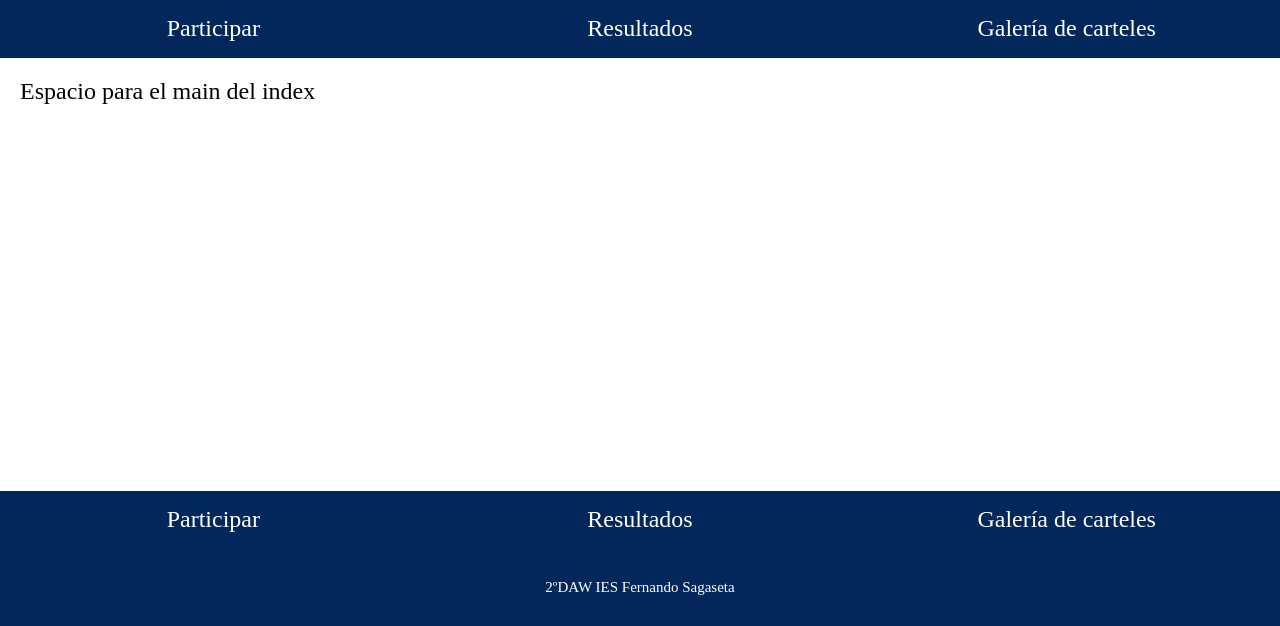
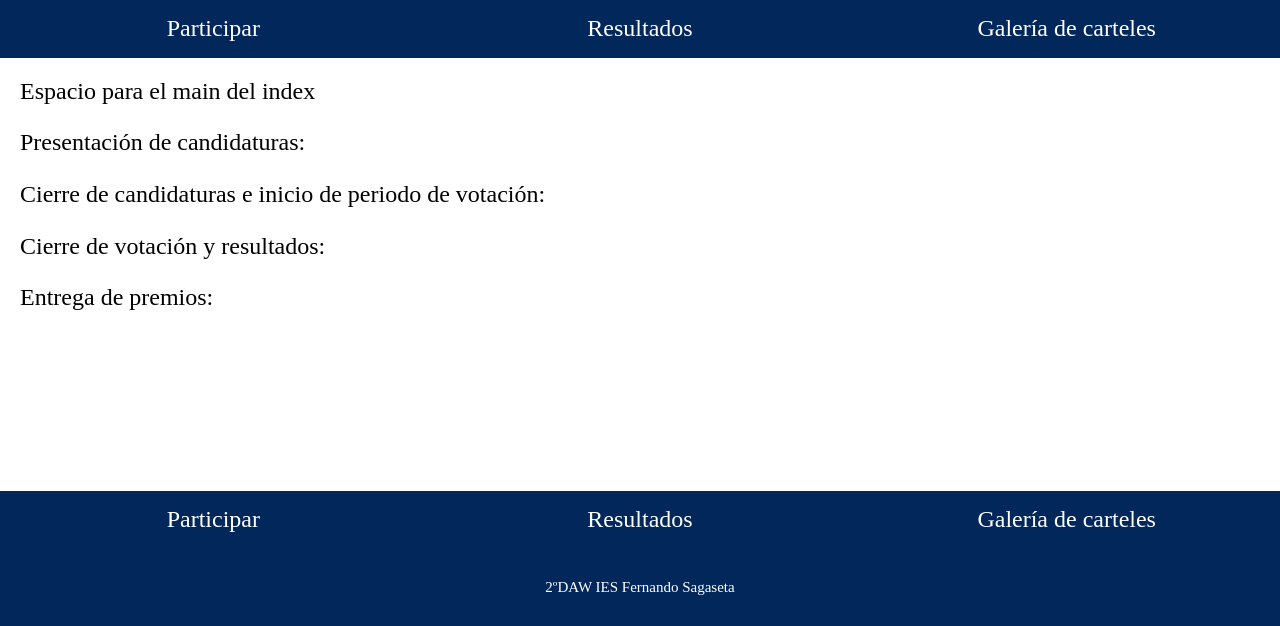
Before and after one commit to giovanny1029/carteleria_sagaseta_official, a PHP site: page / in a window 1280 px wide. Shown: the part 174-800 px from the top of the page. Run offline with PHP 8.4, Linux system fonts and the light colour scheme; some libraries are stand-ins or nearby versions.

Commit message:
parrafos de dias de fechas

```diff
--- a/index.php
+++ b/index.php
@@ -39,6 +39,11 @@ define('BASE_URL', '/Proyectos/carteleria_sagaseta_official');
     Espacio para el main del index
     <section class="section_date">
 
+        <p>Presentación de candidaturas:</p>
+        <p>Cierre de candidaturas e inicio de periodo de votación:</p>
+        <p>Cierre de votación y resultados:</p>
+        <p>Entrega de premios:</p>
+
     </section>
   </main>
 
```
